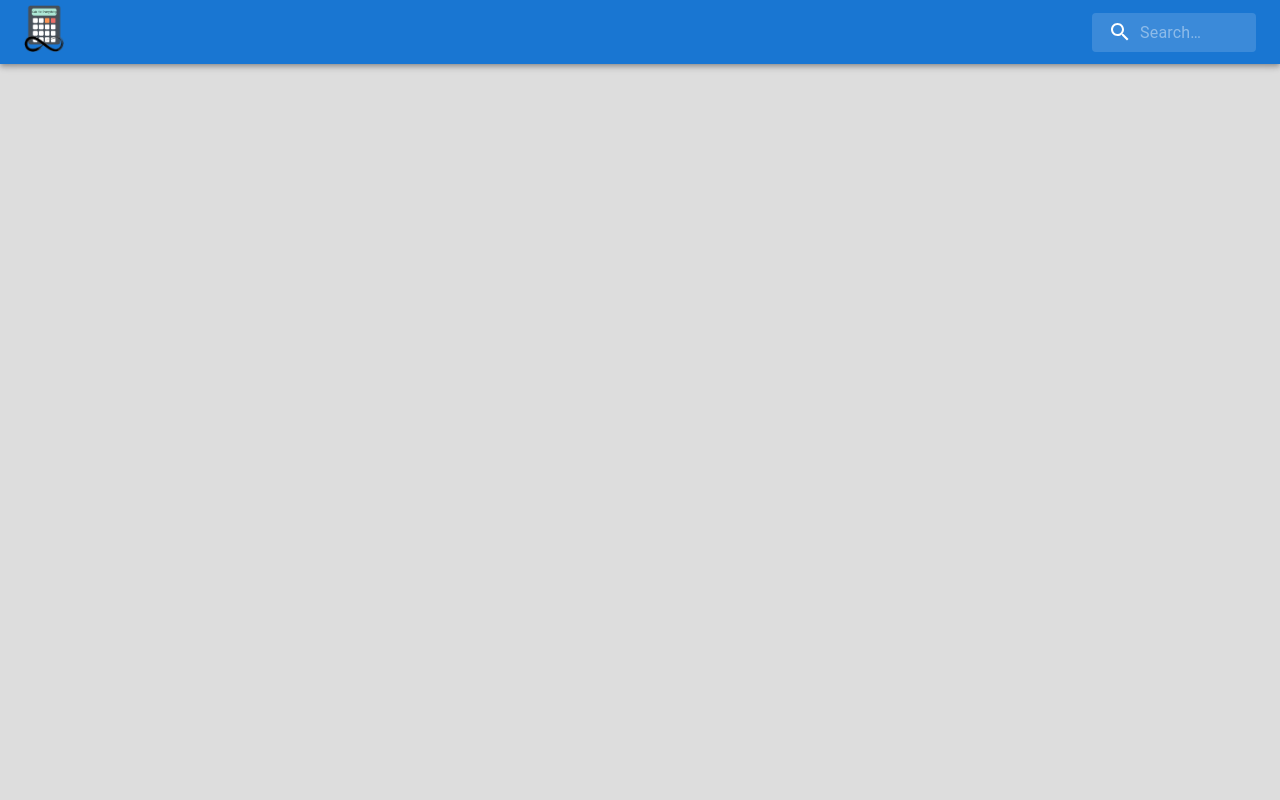
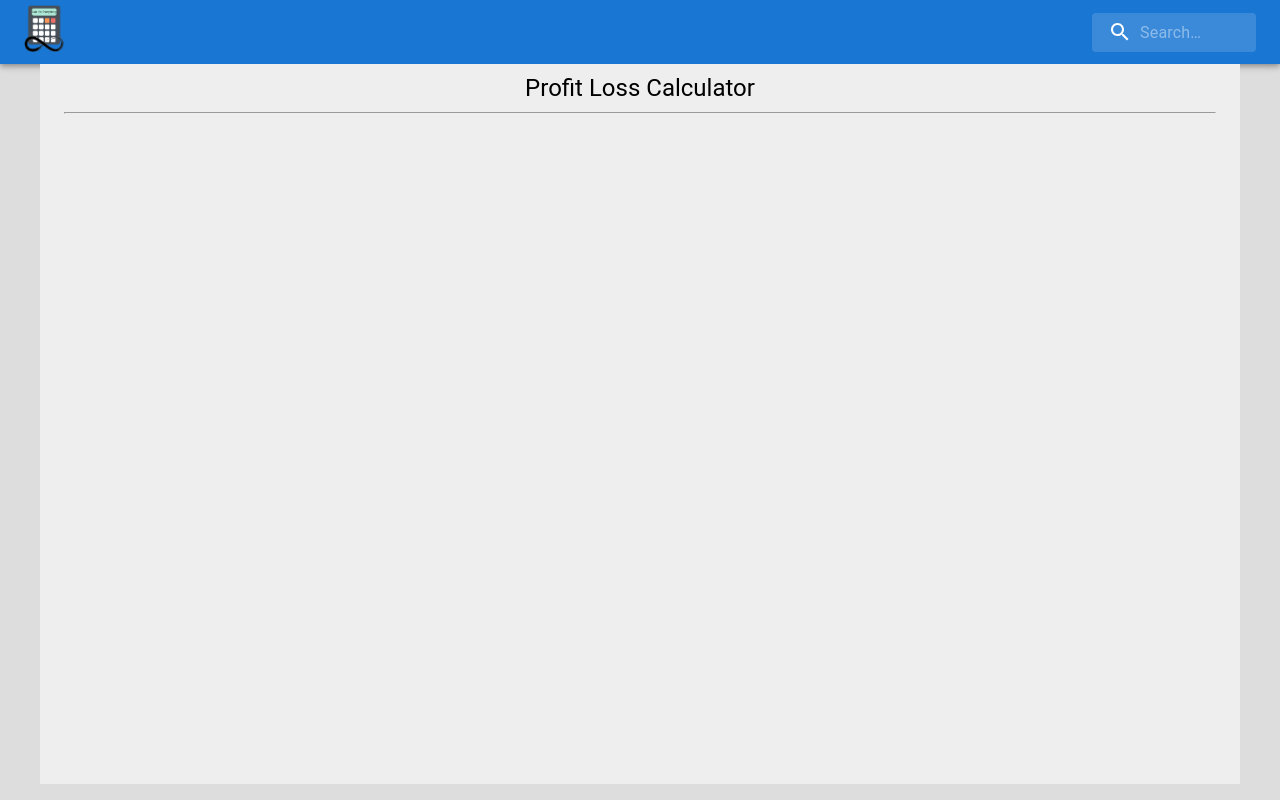
Before and after one commit to SarthakKeshari/calc_for_everything, a React (Create React App) app in the folder calculators/: page /profitlosscalc in a window 1280 px wide. Before the commit this address had no page. Built offline with nearby package versions, Linux system fonts and the light colour scheme.

Commit message:
Added folders for contribution

```diff
--- a/calculators/src/App.js
+++ b/calculators/src/App.js
@@ -84,6 +84,7 @@ import MainMetricUnitConverter from './mathematical/metricUnitConverter/MainMetr
 import MainPercentageCalc from './mathematical/percentageCalc/MainPercentageCalc';
 import MainDrugDosageCalc from './health/drugdosageCalc/MainDrugdosageCalc';
 import MainIPv4ToIPv6Calc from './computer_science/iPv4ToiPv6Calc/MainIPv4ToIPv6Calc';
+import MainProfitLossCalc from './mathematical/profitLossCalc/MainProfitLossCalc';
 
 function App() {
   return (
@@ -160,6 +161,7 @@ function App() {
             <Route path="percentilecalc" element={<MainPercentileCalc />} />
             <Route path="coprimefinder" element={<MainCoPrimeFinder />} />
             <Route path="metricunitconverter" element={<MainMetricUnitConverter />} />
+            <Route path="profitlosscalc" element={<MainProfitLossCalc />} />
             {/* Chemistry */}
             <Route path="phcalc" element={<MainPHCalc />} />
             <Route path="chemicaleqbalancer" element={<MainChemicalEqBalancer />} />
--- a/calculators/src/Home.js
+++ b/calculators/src/Home.js
@@ -79,6 +79,7 @@ export default function Home() {
             <HomeGridItem calcName="Percentile Calculator" path="/percentilecalc"/>
             <HomeGridItem calcName="Co-Prime Finder" path="/coprimefinder"/>
             <HomeGridItem calcName="Metric Unit Converter" path="/metricunitconverter"/>
+            <HomeGridItem calcName="Profit Loss Calculator" path="/profitlosscalc"/>
         </Grid>
         <br/>
         <Typography pt={1} variant='h5'>Chemistry</Typography>
--- /dev/null
+++ b/calculators/src/mathematical/profitLossCalc/MainProfitLossCalc.js
@@ -0,0 +1,14 @@
+import React from 'react';
+import { Container, Typography } from '@mui/material';
+
+function MainProfitLossCalc(){
+    return(
+        <Container maxWidth="lg" sx={{ bgcolor: '#eeeeee', minHeight: '90vh', paddingY:"10" }}>
+            <Typography pt={1} variant='h5' sx = {{textAlign: "center"}}>Profit Loss Calculator</Typography>
+            <hr/>
+            <br/>
+        </Container>
+    )
+}
+
+export default MainProfitLossCalc;
```
